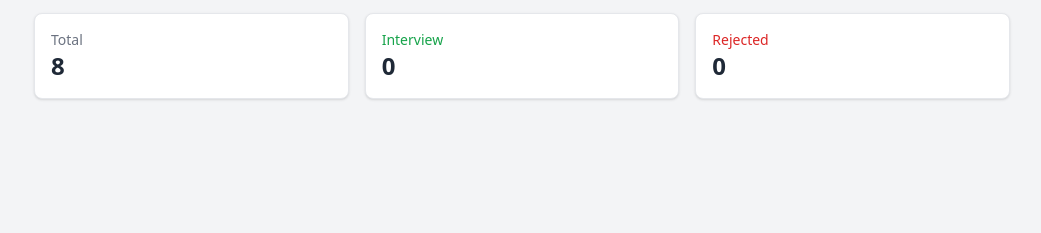
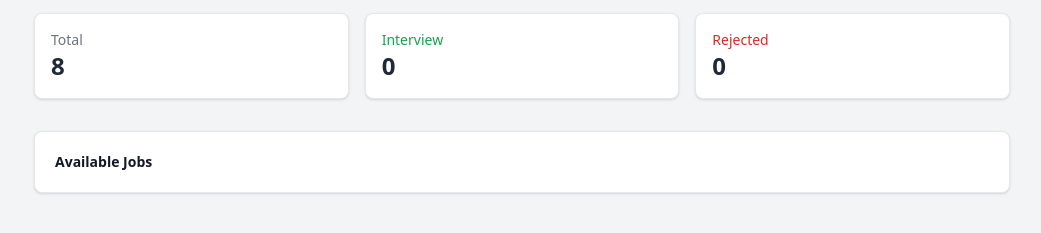
Before and after one commit to salman-hussain-sakib/Assignment-04, a plain HTML site: page index.html in a window 1280 px wide. Shown: the part 55-288 px from the top of the page, without its empty margins (118-1159 px from the left). Drawn offline with nearby package versions, Linux system fonts and the light colour scheme.

Commit message:
available jobs

```diff
--- a/index.html
+++ b/index.html
@@ -32,4 +32,12 @@
         <p id="rejectedCount" class="text-2xl font-bold">0</p>
       </div>
     </section>
+     <!-- ===== AVAILABLE JOBS SECTION ===== -->
+    <section class="bg-white rounded-lg shadow border p-5">
+
+      <!-- Header row -->
+      <div class="flex items-start justify-between gap-4">
+        <div>
+          <h2 class="text-sm font-semibold text-gray-900">Available Jobs</h2>
+
 </html>
```
